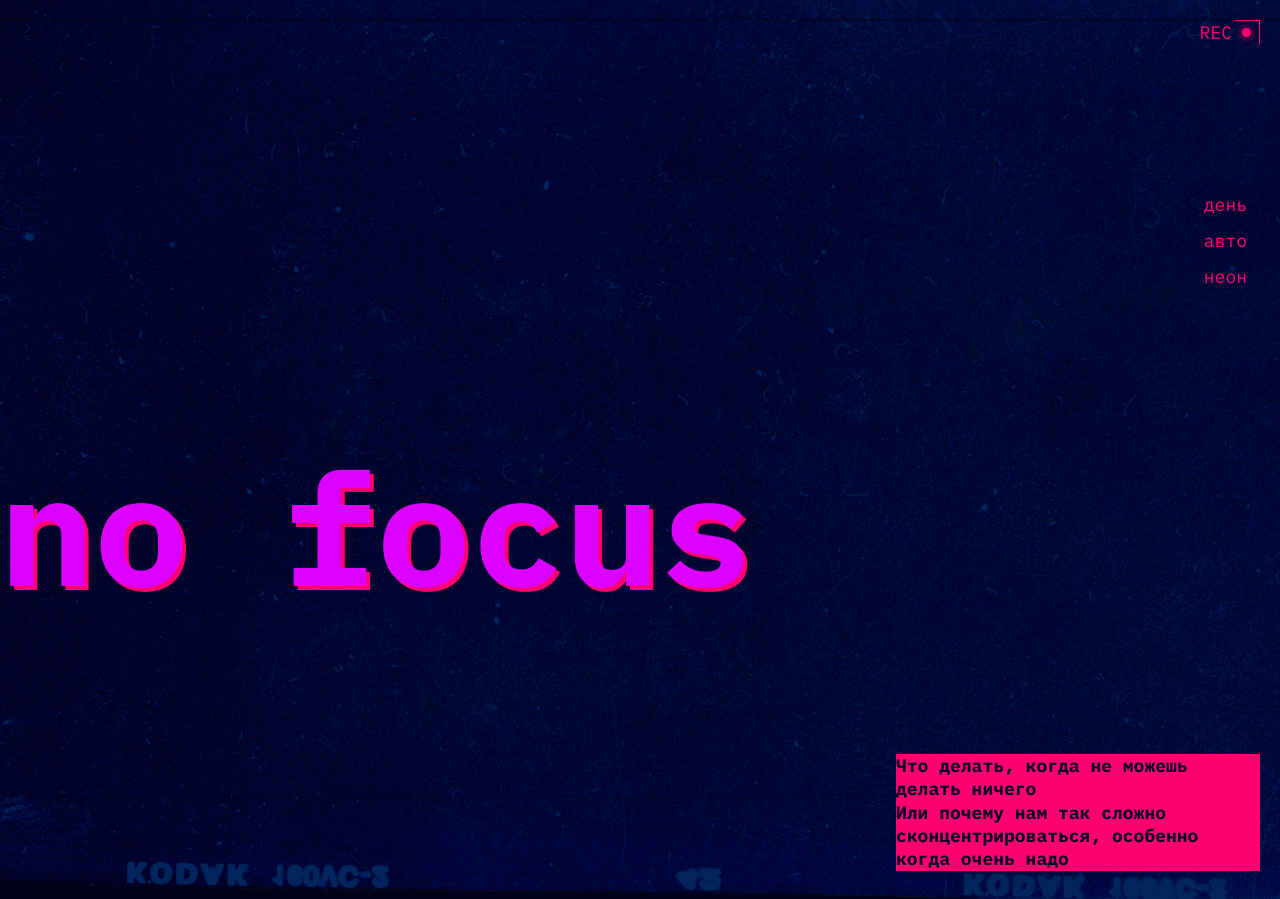
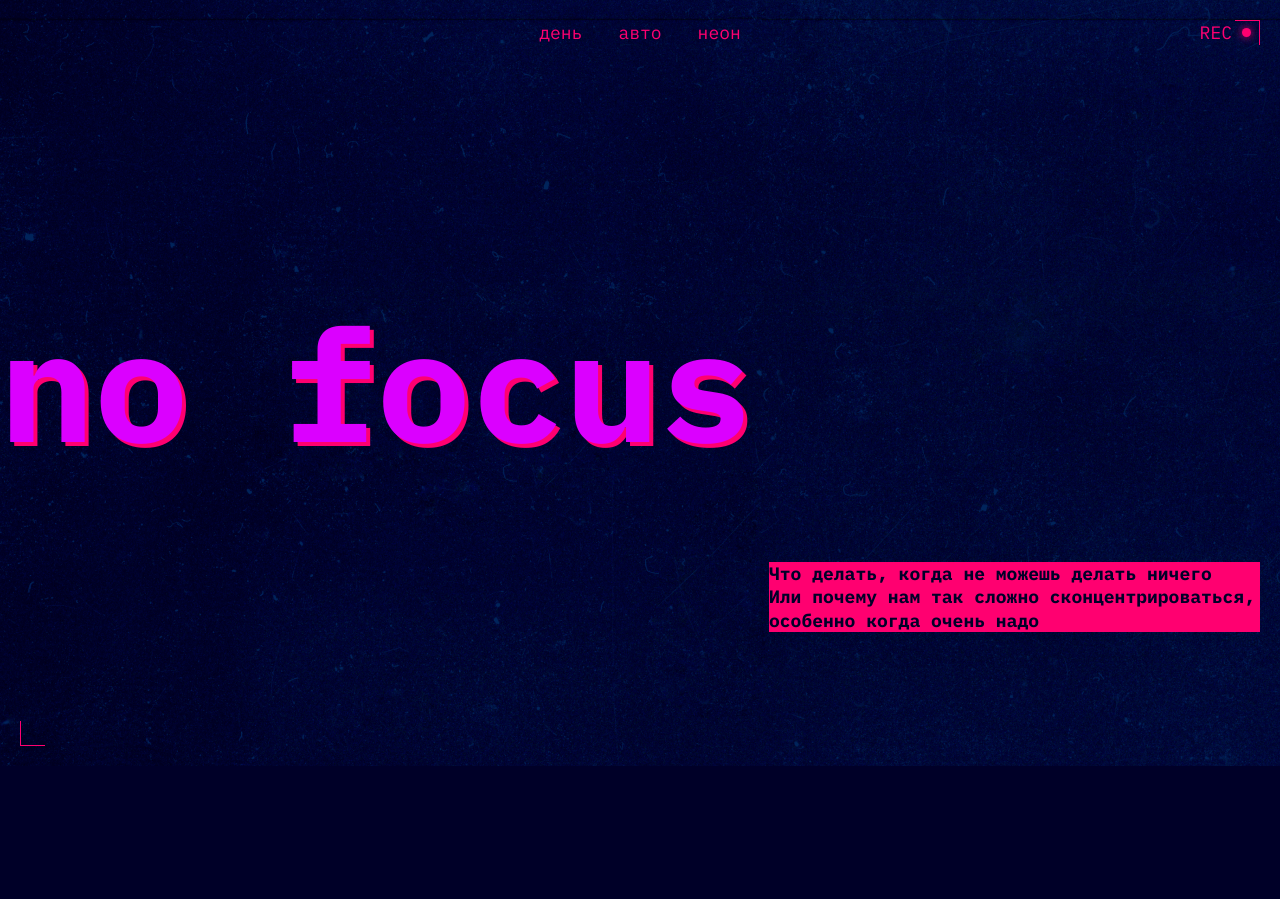
Before and after one commit to qustt/slozhno-sosredotochitsya, a plain HTML site: page index.html in a window 1280 px wide. Shown: the top 899 px of the page. After the commit the page ends 800 px from the top, so only its background shows below. Drawn offline with Linux system fonts and the light colour scheme.

Commit message:
full header

```diff
--- a/index.html
+++ b/index.html
@@ -46,8 +46,10 @@
         </ul>
       </nav>
       <h1 class="header__title">no focus</h1>
-      <p class="header__description title-decor">Что делать, когда не можешь делать ничего</p>
-      <p class="header__description title-decor">Или почему нам так сложно сконцентрироваться, особенно когда очень надо</p>
+      <div class="header__description title-decor">
+        <p class="capital-letter">Что делать, когда не можешь делать ничего</p>
+        <p class="capital-letter">Или почему нам так сложно сконцентрироваться, особенно когда очень надо</p>
+      </div>
     </header>
     <script src="./scripts/script.js"></script>
   </body>
--- a/styles/style.css
+++ b/styles/style.css
@@ -32,7 +32,6 @@
   border-bottom: 1px solid var(--accent-color);
   margin: 31px auto 0 0;
 }
-
 
 .header__rec {
   font-family: var(--main-font);
@@ -79,6 +78,8 @@
 
 .header__description {
   justify-self: end;
+  display: flex;
+  flex-direction: column;
   align-self: end;
   text-align: left;
   text-transform: lowercase;
@@ -87,7 +88,7 @@
   max-width: 364px;
 }
 
-.header__description::first-letter {
+.capital-letter::first-letter {
   text-transform: uppercase;
 }
 
@@ -160,30 +161,42 @@
 }
 
 @media screen and (min-width: 1024px) {
-  .decorated-zone {
-    padding: 20px;
+  .header {
+    grid-template-columns: repeat(3, 1fr);
+    grid-template-areas:
+    ". menu top-angle"
+    "title title title"
+    "description description description"
+    "bottom-angle . .";
+  }
+
+  .header__theme-menu-list {
+    flex-direction: row;
   }
 
   .header::before {
-    margin: 0 0 147px auto;
+   grid-area: top-angle;
+   margin: 0 0 274px auto;
+
   }
 
   .header::after {
-    margin: 138px auto 0 0;
+    grid-area: bottom-angle;
+    margin: 89px auto 0 0;
   }
 
-  .header__rec {
-    top: 20px;
-    right: 29px;
+  .header__title {
+    grid-area: title;
+    margin-block-end: 114px;
+  }
+
+  .header__description {
+    grid-area: description;
+    max-width: 491px;
   }
 
   .header__theme-menu {
-    margin-block-end: 173px;
-  }
-
-  .header__title {
-    margin-block-end: 162px;
-    position: relative;
-    right: 20px;
+   grid-area: menu;
+   justify-self: center;
   }
 }
```
